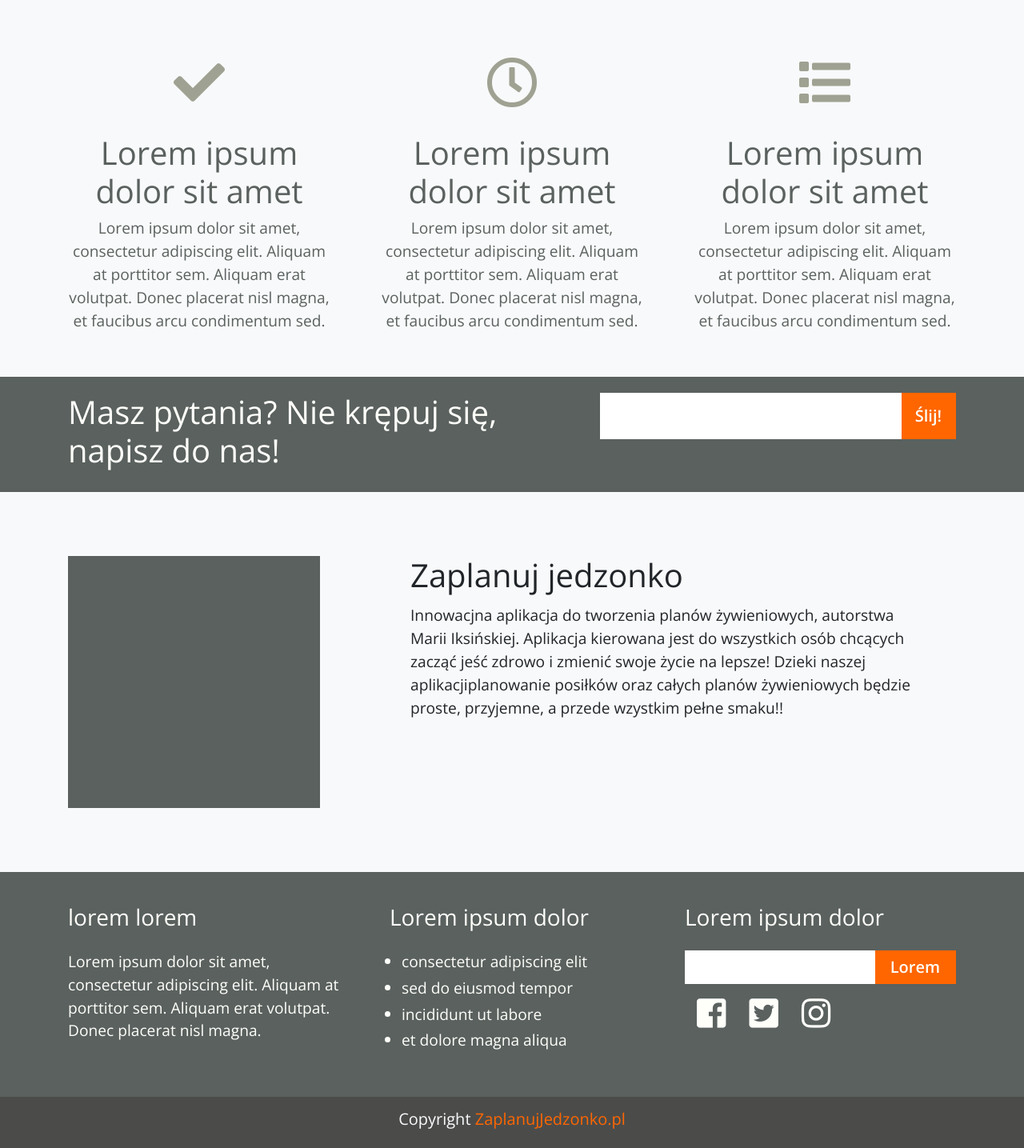
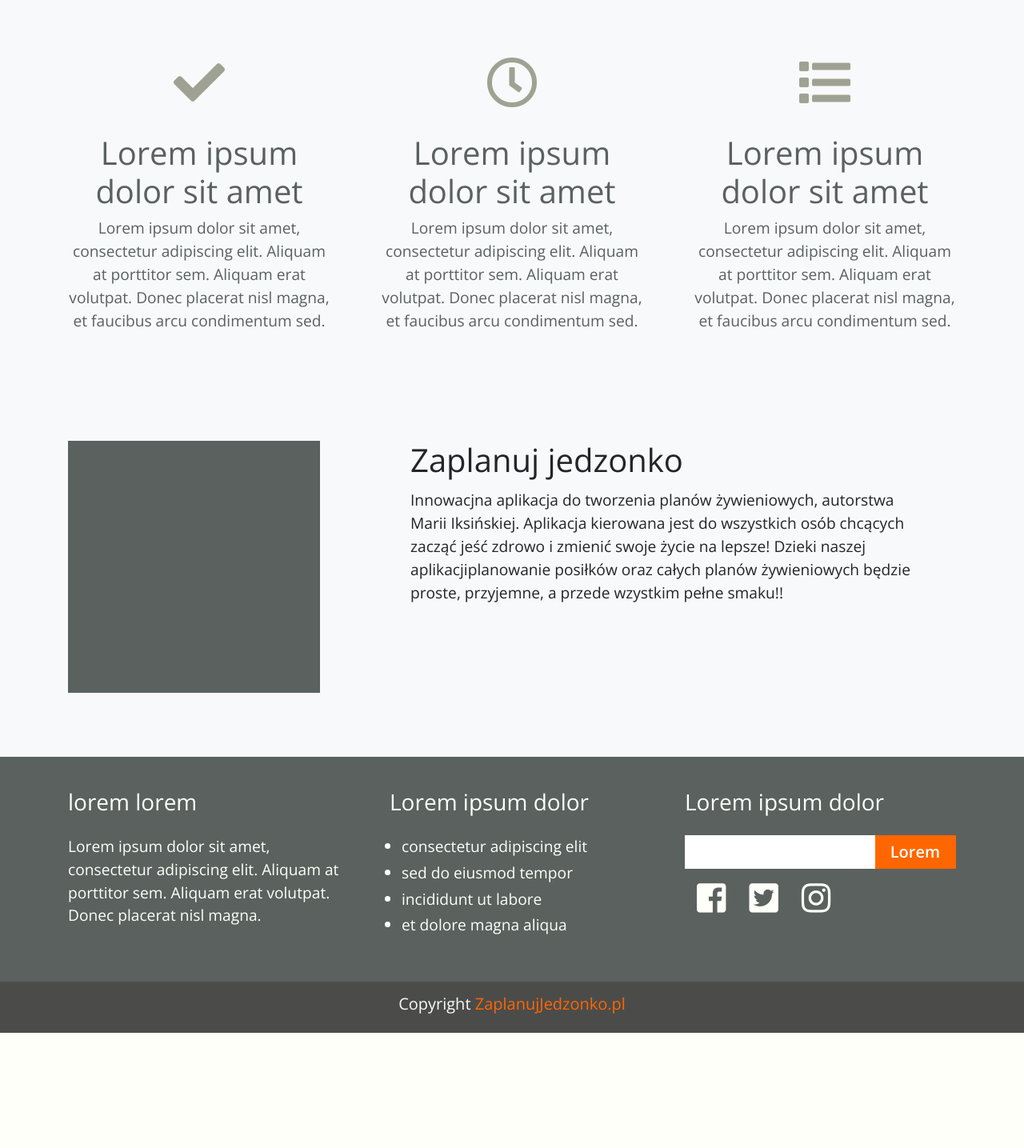
Before and after one commit to Karol204/StayFit, a Django app: template templates/index.html in a window 1280 px wide. Shown: the part 671-2106 px from the top of the page at 80% size. After the commit the page ends 1962 px from the top, so only its background shows below. Run offline with Django 3.2, Linux system fonts and the light colour scheme; the template is opened without the code that fills it, so the values that code supplies are empty; some libraries are stand-ins or nearby versions; some web fonts are replaced.

Commit message:
Requirements

```diff
--- a/StayFit/settings.py
+++ b/StayFit/settings.py
@@ -23,9 +23,10 @@ BASE_DIR = Path(__file__).resolve().parent.parent
 SECRET_KEY = '-c-g9t-!ktdp&&c19q$isgb$vajz)bo4-^r)t5tg1vt_26wr+b'
 
 # SECURITY WARNING: don't run with debug turned on in production!
-DEBUG = True
+DEBUG = False
 
-ALLOWED_HOSTS = []
+ALLOWED_HOSTS = ['eat-green.herokuapp.com', '127.0.0.1']
+
 
 
 # Application definition
--- /dev/null
+++ b/runtime.txt
@@ -0,0 +1 @@
+python-3.7.10
--- a/templates/index.html
+++ b/templates/index.html
@@ -124,26 +124,26 @@
         </section>
 
 
-    <section class="newsletter-section padding-small">
-        <div class="container">
-            <div class="row">
-                <div class="col">
-                    <h1>Masz pytania? Nie krępuj się, napisz do nas!</h1>
-                </div>
-                <div class="col-5">
-                    <div class="input-group mb-3">
-                        <input type="text" class="form-control border-0 rounded-0" placeholder=""
-                            aria-label="Recipient's username" aria-describedby="basic-addon2">
-                        <div class="input-group-append">
-                            <button class="input-group-text btn-color border-0 rounded-0" type="submit" id="basic-addon2">
-                                <a href="index.html">Ślij!</a>
-                            </button>
-                        </div>
-                    </div>
-                </div>
-            </div>
-        </div>
-    </section>
+{#    <section class="newsletter-section padding-small">#}
+{#        <div class="container">#}
+{#            <div class="row">#}
+{#                <div class="col">#}
+{#                    <h1>Masz pytania? Nie krępuj się, napisz do nas!</h1>#}
+{#                </div>#}
+{#                <div class="col-5">#}
+{#                    <div class="input-group mb-3">#}
+{#                        <input type="text" class="form-control border-0 rounded-0" placeholder=""#}
+{#                            aria-label="Recipient's username" aria-describedby="basic-addon2">#}
+{#                        <div class="input-group-append">#}
+{#                            <button class="input-group-text btn-color border-0 rounded-0" type="submit" id="basic-addon2">#}
+{#                                <a href="index.html">Ślij!</a>#}
+{#                            </button>#}
+{#                        </div>#}
+{#                    </div>#}
+{#                </div>#}
+{#            </div>#}
+{#        </div>#}
+{#    </section>#}
 
     <section class="padding-medium story bg-light" id="about">
         <div class="container d-flex justify-content-center align-items-center">
```
Also changed, not shown: requirements.txt (added, +7 -0 lines), 1 other file.
